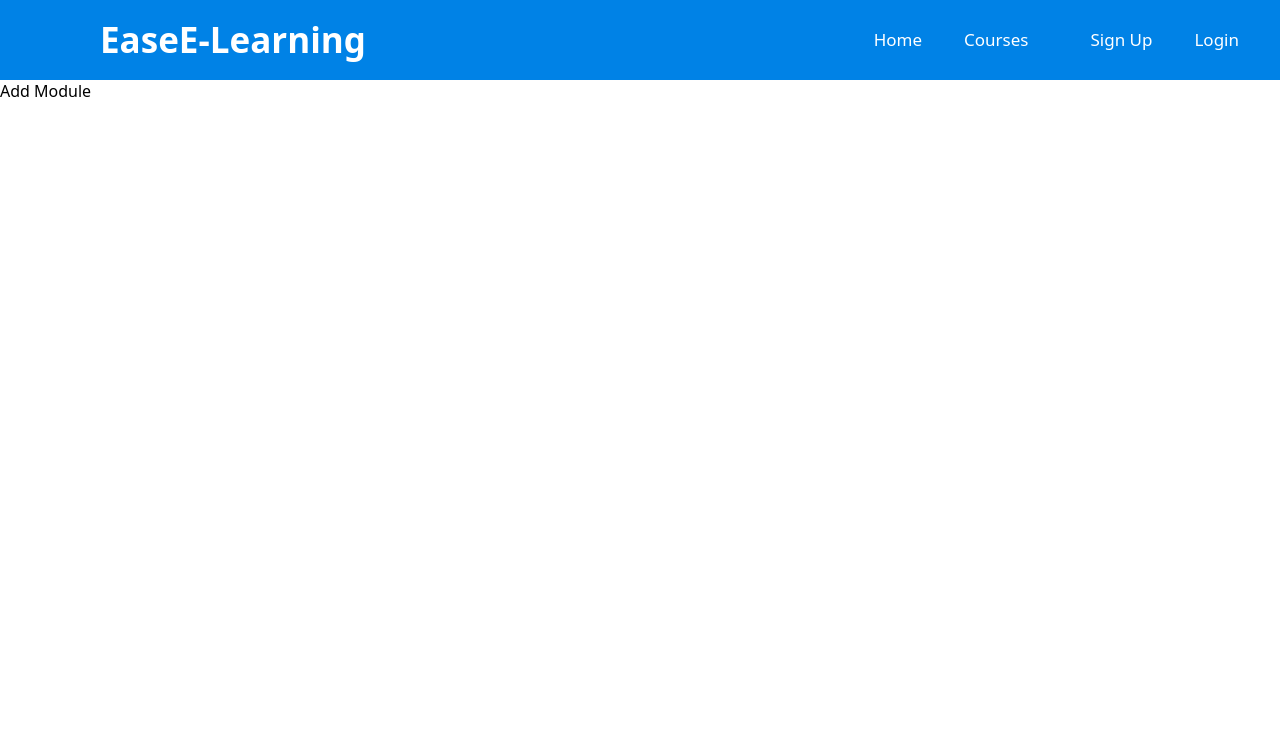
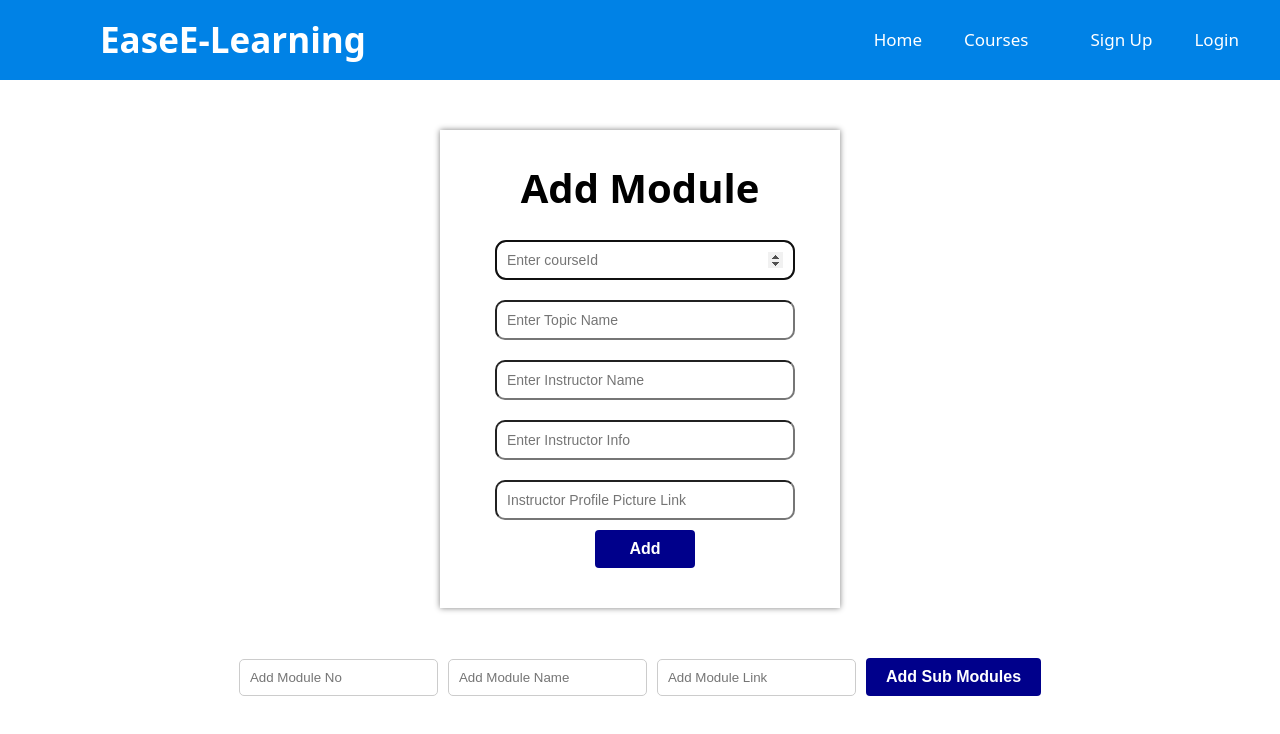
Before and after one commit to ShubhamSukum/EaseE-Learning, a React (Create React App) app in the folder client/: page /addModule in a window 1280 px wide. Shown: the top 734 px of the page. Built offline with nearby package versions, Linux system fonts and the light colour scheme.

Commit message:
module frontend Api

```diff
--- a/client/src/pages/addCategory.js
+++ b/client/src/pages/addCategory.js
@@ -30,7 +30,6 @@ export const AddCategory=()=>{
 
     return(
     <>
-
         <div className="center" id="admin-panel">
             <h1>Add Category</h1>
 
--- a/client/src/pages/addCourse.js
+++ b/client/src/pages/addCourse.js
@@ -20,11 +20,13 @@ export const AddCourse=()=>{
 
     const onSubmit=(e)=>{
         e.preventDefault();
-        axios.post("http://localhost:3001/createCourse",{courseId,
+        axios.post("http://localhost:3001/createCourse",{
+            courseId,
             topicName,
             duration,
             compName,
-            courseLink}).then((res)=>{
+            courseLink})
+        .then((res)=>{
                 alert(res.data.message);
                 navigate("/allcourses");
         }).catch((err)=>{
--- a/client/src/pages/addModule.js
+++ b/client/src/pages/addModule.js
@@ -1,5 +1,139 @@
+import axios from "axios";
+import { useEffect, useState ,useRef} from "react";
+
+
 export const AddModule=()=>{
-    return(<>
-        Add Module
-    </>)
+    const [courseId,setCourseId] = useState("");
+    const [topicName,setTopicName] = useState("");
+
+    const [module,setModule]=useState([]);
+    const [moduleNo,setModuleNo]=useState("");
+    const [moduleName,setModuleName]=useState("");
+    const [moduleLink,setModuleLink]=useState("");
+
+    const [instructor,setInstructor] = useState("");
+    const [instructorInfo,setInstructorInfo] = useState("");
+    const [instructorDp,setInstructorDp] = useState("");
+
+    const ref=useRef();
+
+    const onSubmit=(e)=>{
+        e.preventDefault();
+
+        // xios.post("http://localhost:3001/createModule",
+        // {courseId,topicName,module,instructor,instructorInfo,instructorDp})
+        // .then((res)=>{
+        //     alert(res.data.message);
+        // }).catch((err)=>{
+        //     console.log(err);
+        // })
+        console.log(courseId);
+        console.log(topicName);
+        console.log(instructor);
+        console.log(instructorInfo);
+        console.log(instructorDp);
+    }
+
+    const onSub=(e)=>{
+        e.preventDefault();
+        setModule([...module,{moduleNo,moduleName,moduleLink}]);
+        // console.log(moduleNo)
+        // console.log(moduleName)
+        // console.log(moduleLink)
+        console.log(module);
+    };
+
+    useEffect(()=>{
+        if(ref.current){
+            ref.current?.focus();
+        }
+    },[ref])
+
+    return(
+    <>
+
+        <div className="center" id="admin-panel">
+            <h1>Add Module</h1>
+
+            <form onSubmit={onSubmit}>
+
+                <input type="Number" placeholder="Enter courseId" ref={ref}
+                onChange={(e)=>{setCourseId(e.target.value)}} required/>
+
+                <input type="text" placeholder="Enter Topic Name"
+                onChange={(e)=>{setTopicName(e.target.value)}} required/>
+
+                <input type="text" placeholder="Enter Instructor Name"
+                onChange={(e)=>{setInstructor(e.target.value)}} required/>
+
+                <input type="text" placeholder="Enter Instructor Info"
+                onChange={(e)=>{setInstructorInfo(e.target.value)}} required/>
+
+                <input type="text" placeholder="Instructor Profile Picture Link"
+                onChange={(e)=>{setInstructorDp(e.target.value)}} required/>
+
+                <button type="submit" id="signUP-Button">Add</button>
+
+                <br />
+            </form>
+        </div>
+
+        <form
+            onSubmit={onSub}
+            style={{ display: 'flex', flexDirection: 'row', justifyContent: 'center', alignItems: 'center', gap: '10px' }}
+            id="admin-panel"
+        >
+
+                <input type="Number" placeholder="Add Module No"
+                style={{ padding: '10px', border: '1px solid #ccc', borderRadius: '5px' }}
+                onChange={(e)=>{setModuleNo(e.target.value)}} required/>
+
+                <input type="text" placeholder="Add Module Name"
+                style={{ padding: '10px', border: '1px solid #ccc', borderRadius: '5px' }}
+                onChange={(e)=>{setModuleName(e.target.value)}} required/>
+
+                <input type="text" placeholder="Add Module Link"
+                style={{ padding: '10px', border: '1px solid #ccc', borderRadius: '5px' }}
+                onChange={(e)=>{setModuleLink(e.target.value)}} required/>
+
+                <button type="submit" id="signUP-Button">Add Sub Modules</button>
+
+        </form>
+
+    </>
+    )
 };
+
+/*
+Sample data
+
+http://localhost:3001/createModule
+
+Data
+
+{
+  "courseId": 8,
+  "topicName": "Php is minutes",
+  "Module": [
+    {
+      "moduleNo": 1,
+      "moduleName": "Getting Started with PHP",
+      "moduleLink": "https://www.youtube.com/embed/jGD0vn-QIkg"
+    },
+    {
+      "moduleNo": 2,
+      "moduleName": "Variables and Data Types",
+      "moduleLink": "https://www.youtube.com/embed/ZRvcYkz9m70"
+    },
+    {
+      "moduleNo": 3,
+      "moduleName": "Control Statements",
+      "moduleLink": "https://www.youtube.com/embed/UXeDS20wr60"
+    }
+  ],
+  "instructor": "Shubz",
+  "instructorInfo": "Shubz is a web developer with over 2 years of experience.",
+  "instructorDp": "https://static.vecteezy.com/system/resources/previews/003/241/285/original/business-instructor-and-tutor-vector.jpg",
+  "enrolled": 1
+}
+*/
```
Also changed, not shown: 1 other file (tests, documents, lock files or other folders).
